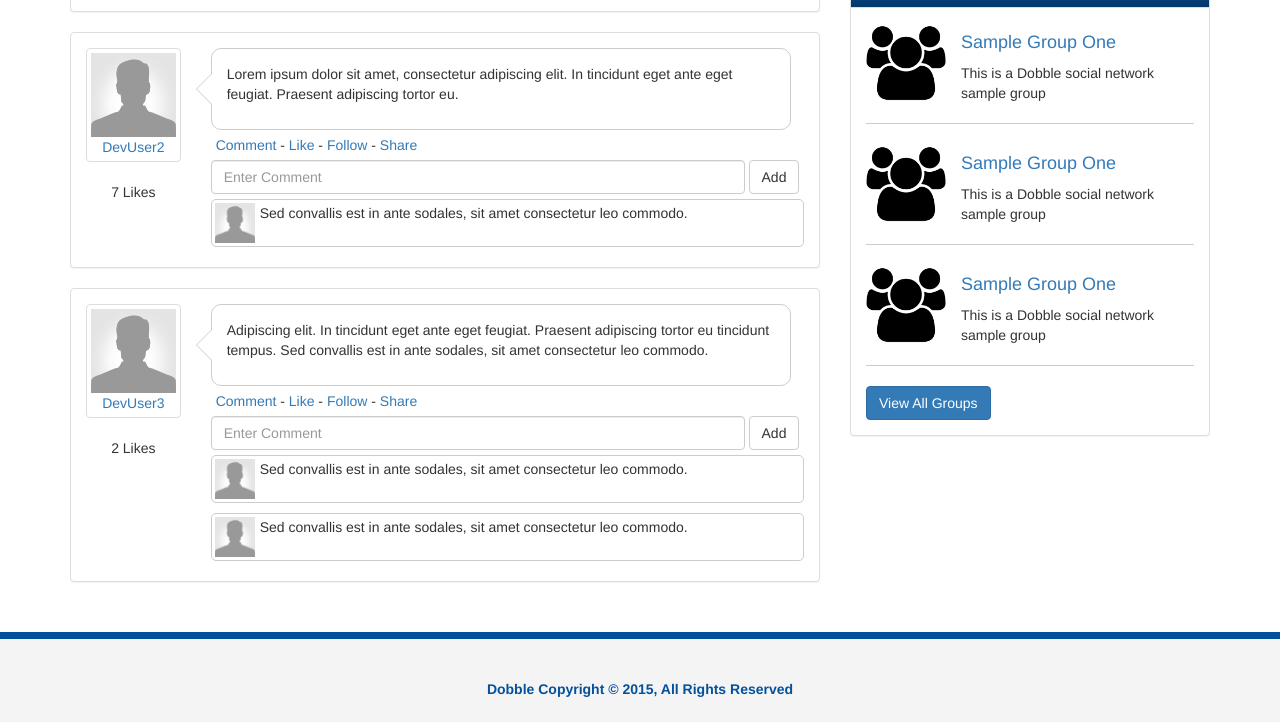
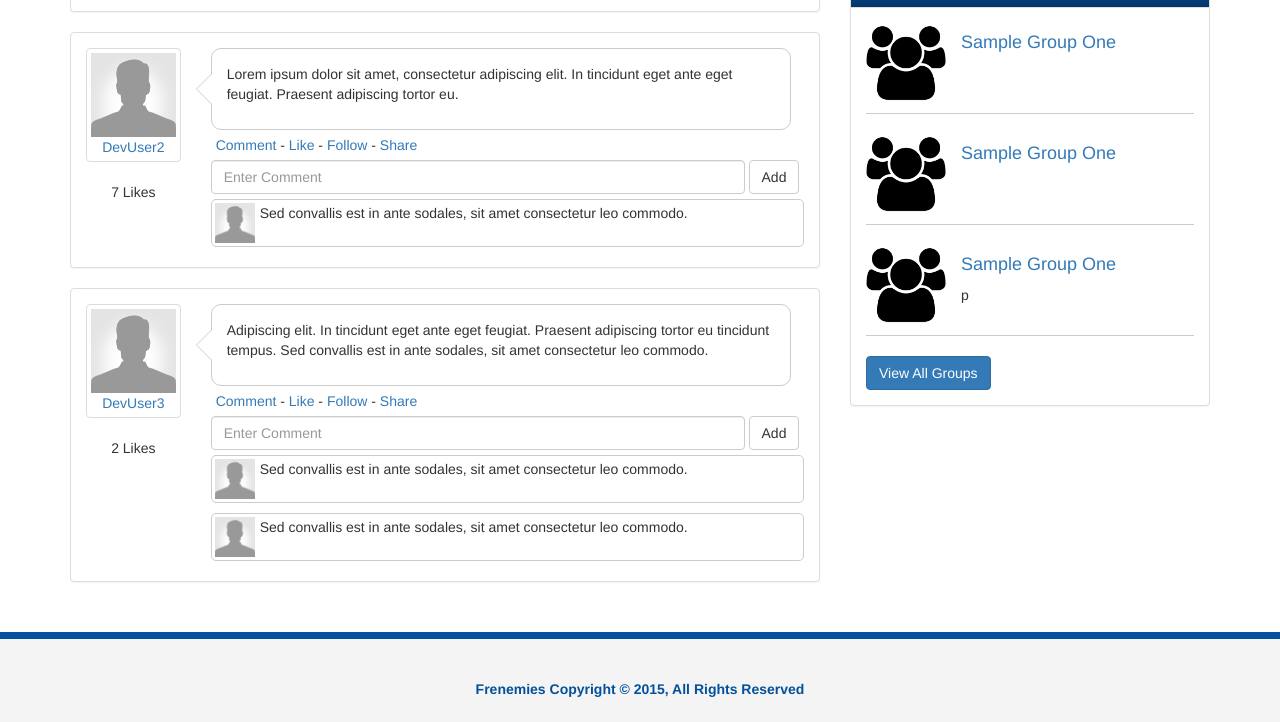
Before and after one commit to Jsmithseo/frenemies, a plain HTML site: page index.html in a window 1280 px wide. Shown: the part 893-1615 px from the top of the page. Drawn offline with nearby package versions, Linux system fonts and the light colour scheme.

Commit message:
Update index.html

```diff
--- a/index.html
+++ b/index.html
@@ -250,19 +250,19 @@
                 <div class="group-item">
                   <img src="img/group.png">
                   <h4><a href="#">Sample Group One</a></h4>
-                  <p>This is a Dobble social network sample group</p>
+                  <p></p>
                 </div>
                 <div class="clearfix"></div>
                 <div class="group-item">
                   <img src="img/group.png">
                   <h4><a href="#">Sample Group One</a></h4>
-                  <p>This is a Dobble social network sample group</p>
+                  <p></p>
                 </div>
                 <div class="clearfix"></div>
                 <div class="group-item">
                   <img src="img/group.png">
                   <h4><a href="#">Sample Group One</a></h4>
-                  <p>This is a Dobble social network sample group</p>
+                  <p>p</p>
                 </div>
                 <div class="clearfix"></div>
                 <a class="btn btn-primary" href="#">View All Groups</a>
@@ -276,7 +276,7 @@
 
     <footer>
       <div class="container">
-        <p>Dobble Copyright &copy; 2015, All Rights Reserved</p>
+        <p>Frenemies Copyright &copy; 2015, All Rights Reserved</p>
       </div>
     </footer>
 
```
